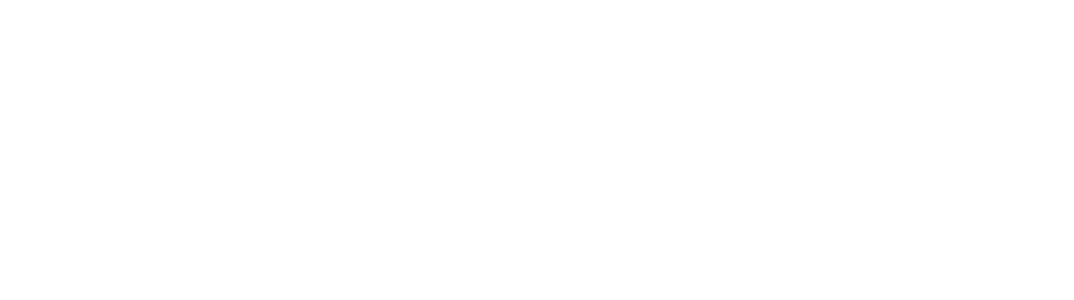
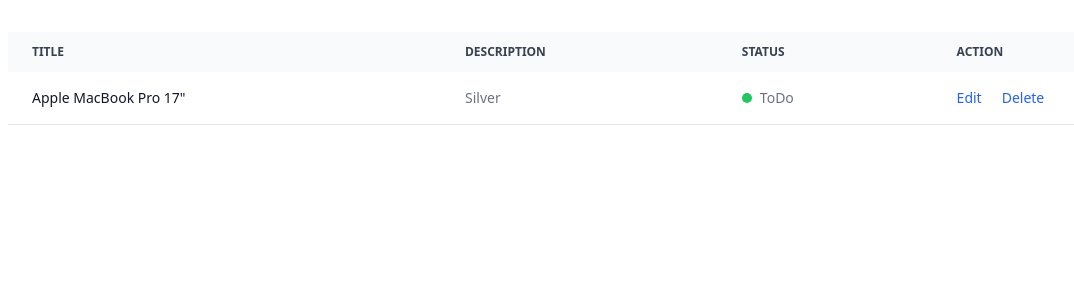
Before and after one commit to AlfonsW55/Tryhackme-assessment, a React (Vite) app in the folder task-manager-client/: page / in a window 1280 px wide. Shown: the top 300 px of the page, without its empty margins (24-1098 px from the left). Built offline with nearby package versions, Linux system fonts and the light colour scheme.

Commit message:
feat(frontend): define TaskList and TaskItem

```diff
--- a/task-manager-client/src/App.tsx
+++ b/task-manager-client/src/App.tsx
@@ -1,7 +1,12 @@
 import "./App.css";
+import { TaskList } from "./components";
 
 function App() {
-  return <div className="container"></div>;
+  return (
+    <div className="container">
+      <TaskList />
+    </div>
+  );
 }
 
 export default App;
--- /dev/null
+++ b/task-manager-client/src/components/TaskItem.tsx
@@ -0,0 +1,37 @@
+const TaskItem: React.FC = () => {
+  return (
+    <>
+      <tr className="bg-white border-b dark:bg-gray-800 dark:border-gray-700">
+        <th
+          scope="row"
+          className="px-6 py-4 font-medium text-gray-900 whitespace-nowrap dark:text-white"
+        >
+          Apple MacBook Pro 17"
+        </th>
+        <td className="px-6 py-4">Silver</td>
+        <td className="px-6 py-4">
+          <div className="flex items-center">
+            <div className="h-2.5 w-2.5 rounded-full bg-green-500 me-2"></div>{" "}
+            ToDo
+          </div>
+        </td>
+        <td className="px-6 py-4 flex gap-5">
+          <a
+            href="#"
+            className="font-medium text-blue-600 dark:text-blue-500 hover:underline"
+          >
+            Edit
+          </a>
+          <a
+            href="#"
+            className="font-medium text-blue-600 dark:text-blue-500 hover:underline"
+          >
+            Delete
+          </a>
+        </td>
+      </tr>
+    </>
+  );
+};
+
+export default TaskItem;
--- /dev/null
+++ b/task-manager-client/src/components/TaskList.tsx
@@ -0,0 +1,31 @@
+import { TaskItem } from ".";
+
+const TaskList: React.FC = () => {
+  return (
+    <div className="relative overflow-x-auto">
+      <table className="w-full text-sm text-left rtl:text-right text-gray-500 dark:text-gray-400">
+        <thead className="text-xs text-gray-700 uppercase bg-gray-50 dark:bg-gray-700 dark:text-gray-400">
+          <tr>
+            <th scope="col" className="px-6 py-3">
+              Title
+            </th>
+            <th scope="col" className="px-6 py-3">
+              Description
+            </th>
+            <th scope="col" className="px-6 py-3">
+              Status
+            </th>
+            <th scope="col" className="px-6 py-3">
+              Action
+            </th>
+          </tr>
+        </thead>
+        <tbody>
+          <TaskItem />
+        </tbody>
+      </table>
+    </div>
+  );
+};
+
+export default TaskList;
--- /dev/null
+++ b/task-manager-client/src/components/index.ts
@@ -0,0 +1,2 @@
+export { default as TaskList } from './TaskList';
+export { default as TaskItem } from './TaskItem'
```
